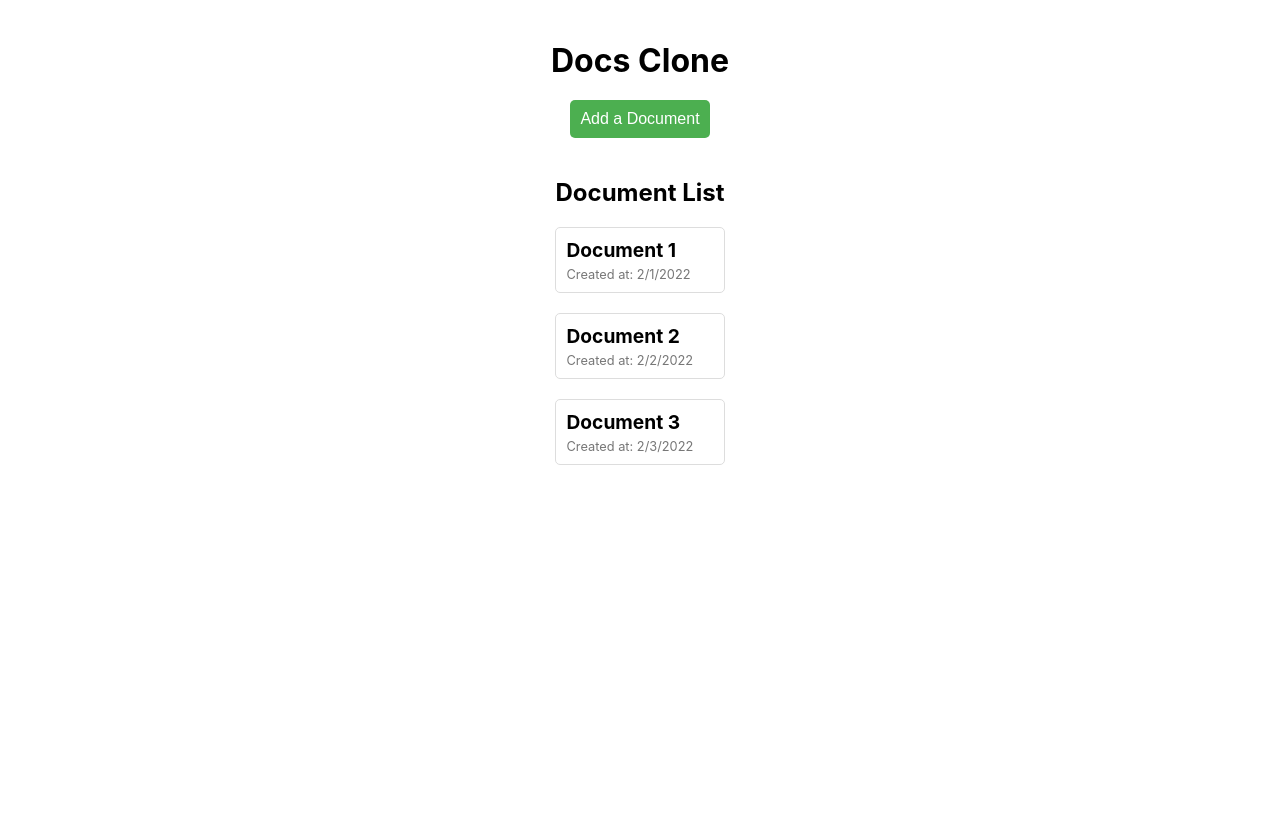
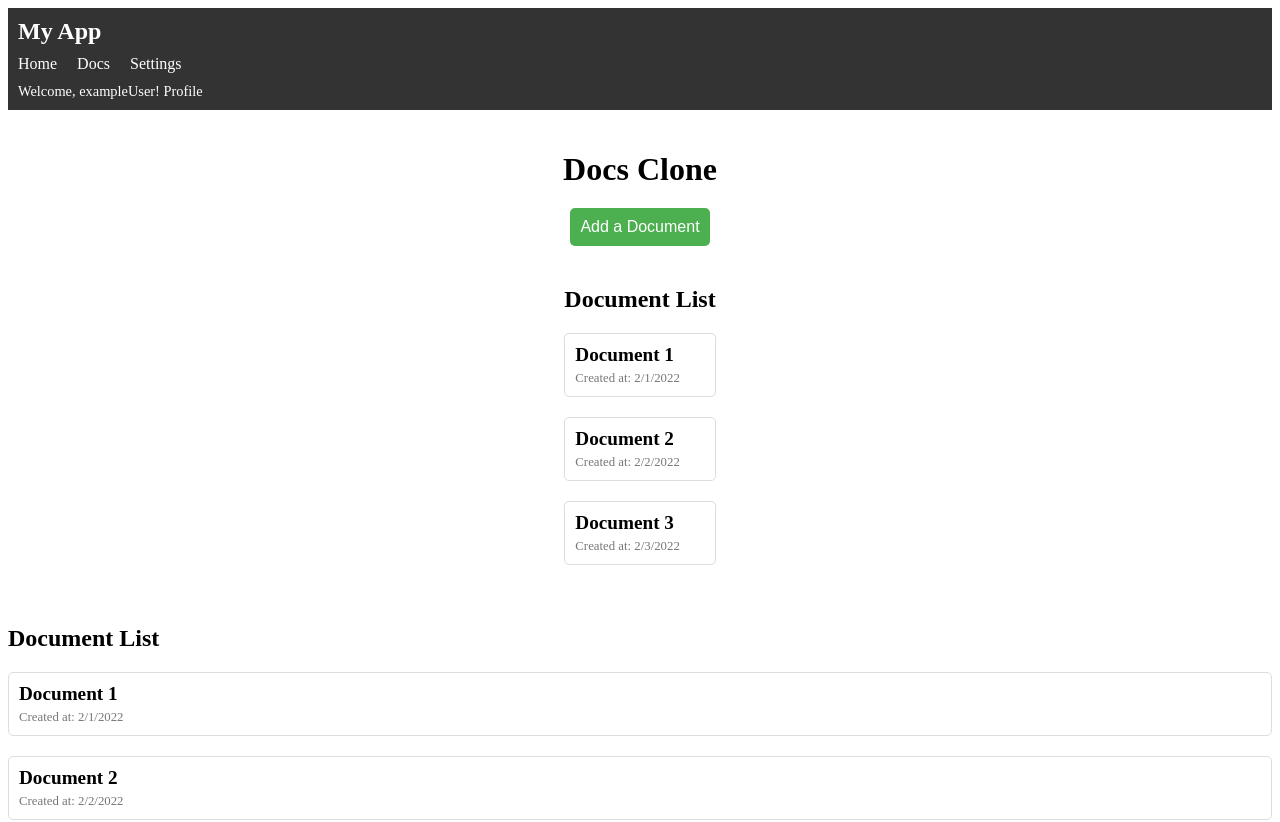
Before and after one commit to mohamedmehdigara/google-docs, a React (Create React App) app: page / in a window 1280 px wide. Shown: the top 822 px of the page. Built offline with nearby package versions, Linux system fonts and the light colour scheme.

Commit message:
edited files

```diff
--- a/package.json
+++ b/package.json
@@ -12,6 +12,7 @@
     "react": "^18.2.0",
     "react-dom": "^18.2.0",
     "react-quill": "^2.0.0",
+    "react-router-dom": "^6.22.0",
     "react-scripts": "5.0.1",
     "styled-components": "^6.1.8",
     "web-vitals": "^2.1.4"
--- a/src/App.js
+++ b/src/App.js
@@ -3,6 +3,7 @@ import Docs from './components/docs';
 import DocumentList from './components/DocumentList';
 import Editor from './components/Editor'; // Update the path accordingly
 import Settings from "./components/Settings";
+import Header from './components/Header';
 
 function App() {
   const [selectedDocument, setSelectedDocument] = useState(null);
@@ -14,6 +15,7 @@ function App() {
 
   return (
     <div>
+      <Header/>
       <Docs />
       <DocumentList onDocumentClick={handleDocumentClick} />
       {selectedDocument ? (
--- /dev/null
+++ b/src/components/Header.js
@@ -0,0 +1,73 @@
+import React from 'react';
+import { Link } from 'react-router-dom'; // Assuming you are using React Router for navigation
+import styled from 'styled-components';
+
+// Styled Components
+const HeaderContainer = styled.header`
+  background-color: #333;
+  color: white;
+  padding: 10px;
+`;
+
+const Logo = styled.h1`
+  margin: 0;
+  font-size: 1.5em;
+`;
+
+const Navigation = styled.nav`
+  margin-top: 10px;
+`;
+
+const NavLink = styled(Link)`
+  margin-right: 20px;
+  text-decoration: none;
+  color: white;
+  font-size: 1em;
+
+  &:hover {
+    text-decoration: underline;
+  }
+`;
+
+const UserInfo = styled.div`
+  margin-top: 10px;
+  font-size: 0.9em;
+`;
+
+const Header = () => {
+  // Assuming user information is available from authentication
+  const user = {
+    username: 'exampleUser',
+    // Add more user information as needed
+  };
+
+  return (
+    <HeaderContainer>
+      <Logo>My App</Logo>
+
+      <Navigation>
+        <NavLink to="/">Home</NavLink>
+        <NavLink to="/docs">Docs</NavLink>
+        <NavLink to="/settings">Settings</NavLink>
+        {/* Add more navigation links as needed */}
+      </Navigation>
+
+      <UserInfo>
+        {user ? (
+          <>
+            Welcome, {user.username}!{' '}
+            <NavLink to="/profile">Profile</NavLink>
+            {/* Add more user-related links as needed */}
+          </>
+        ) : (
+          <>
+            <NavLink to="/login">Login</NavLink>
+            <NavLink to="/signup">Sign Up</NavLink>
+          </>
+        )}
+      </UserInfo>
+    </HeaderContainer>
+  );
+};
+
+export default Header;
--- a/src/components/modals.js
+++ b/src/components/modals.js
@@ -1,58 +1,43 @@
-import React, { useState } from 'react';
-import styled from 'styled-components';
+import * as React from 'react';
 import Box from '@mui/material/Box';
 import Button from '@mui/material/Button';
 import Typography from '@mui/material/Typography';
-import Modal from '@mui/material/Modal';
+import Modal from '@mui/material/Modal';  // Remove '.Modal' from the end
 
-// Styled Components
-const StyledModalContainer = styled.div`
-  display: flex;
-  align-items: center;
-  justify-content: center;
-  height: 100vh;
-`;
+const style = {
+    position: 'absolute',
+    top: '50%',
+    left: '50%',
+    transform: 'translate(-50%, -50%)',
+    width: 400,
+    bgcolor: 'background.paper',
+    border: '2px solid #000',
+    boxShadow: 24,
+    p: 4,
+};
 
-const StyledModalBox = styled(Box)`
-  position: absolute;
-  top: 50%;
-  left: 50%;
-  transform: translate(-50%, -50%);
-  width: 400px;
-  background-color: white;
-  border: 2px solid #000;
-  box-shadow: 24px;
-  padding: 16px;
-`;
-
-export default function Modals({ open, setOpen, modalTitle, modalContent, onClose }) {
-    const handleClose = () => {
-        if (onClose) {
-            onClose();
-        }
-        setOpen(false);
-    };
+export default function Modals() {
+    const [open, setOpen] = React.useState(false);
+    const handleOpen = () => setOpen(true);
+    const handleClose = () => setOpen(false);
 
     return (
-        <StyledModalContainer>
+        <div>
             <Modal
                 open={open}
                 onClose={handleClose}
                 aria-labelledby="modal-modal-title"
                 aria-describedby="modal-modal-description"
             >
-                <StyledModalBox>
+                <Box sx={style}>
                     <Typography id="modal-modal-title" variant="h6" component="h2">
-                        {modalTitle || 'Modal Title'}
+                        Text in a modal
                     </Typography>
                     <Typography id="modal-modal-description" sx={{ mt: 2 }}>
-                        {modalContent || 'Modal Content'}
+                        Duis mollis, est non commodo luctus, nisi erat porttitor ligula.
                     </Typography>
-                    <Button onClick={handleClose} variant="contained" color="primary" sx={{ mt: 2 }}>
-                        Close
-                    </Button>
-                </StyledModalBox>
+                </Box>
             </Modal>
-        </StyledModalContainer>
+        </div>
     );
 }
--- a/src/index.js
+++ b/src/index.js
@@ -1,17 +1,13 @@
 import React from 'react';
-import ReactDOM from 'react-dom/client';
-import './index.css';
-import App from './App';
-import reportWebVitals from './reportWebVitals';
+import ReactDOM from 'react-dom';
+import { BrowserRouter as Router } from 'react-router-dom';
+import App from './App'; // Adjust the path based on your file structure
 
-const root = ReactDOM.createRoot(document.getElementById('root'));
-root.render(
-  <React.StrictMode>
-    <App />
-  </React.StrictMode>
+ReactDOM.render(
+  <Router>
+    <React.StrictMode>
+      <App />
+    </React.StrictMode>
+  </Router>,
+  document.getElementById('root')
 );
-
-// If you want to start measuring performance in your app, pass a function
-// to log results (for example: reportWebVitals(console.log))
-// or send to an analytics endpoint. Learn more: https://bit.ly/CRA-vitals
-reportWebVitals();
```
Also changed, not shown: 1 other file (tests, documents, lock files or other folders).
